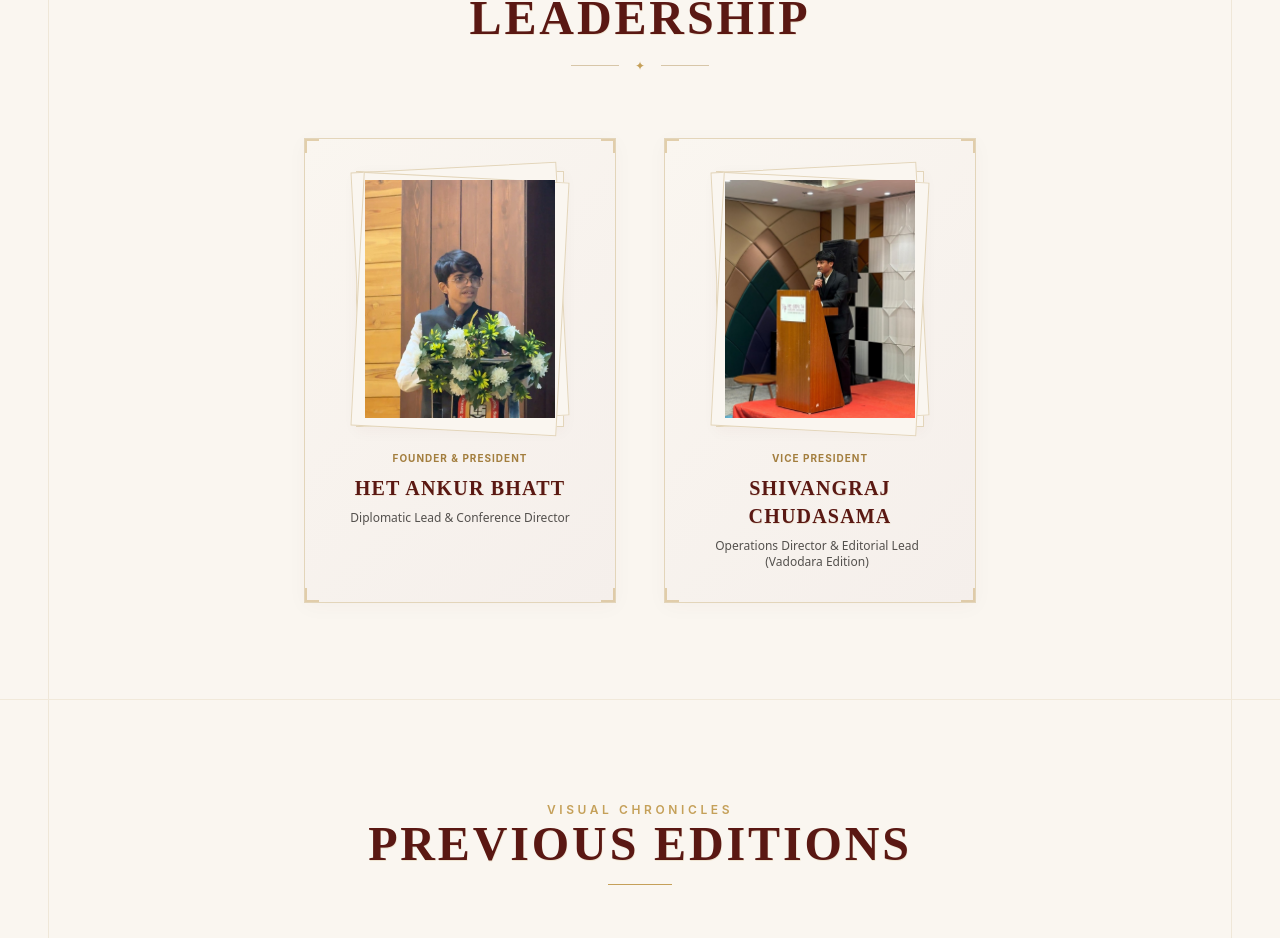
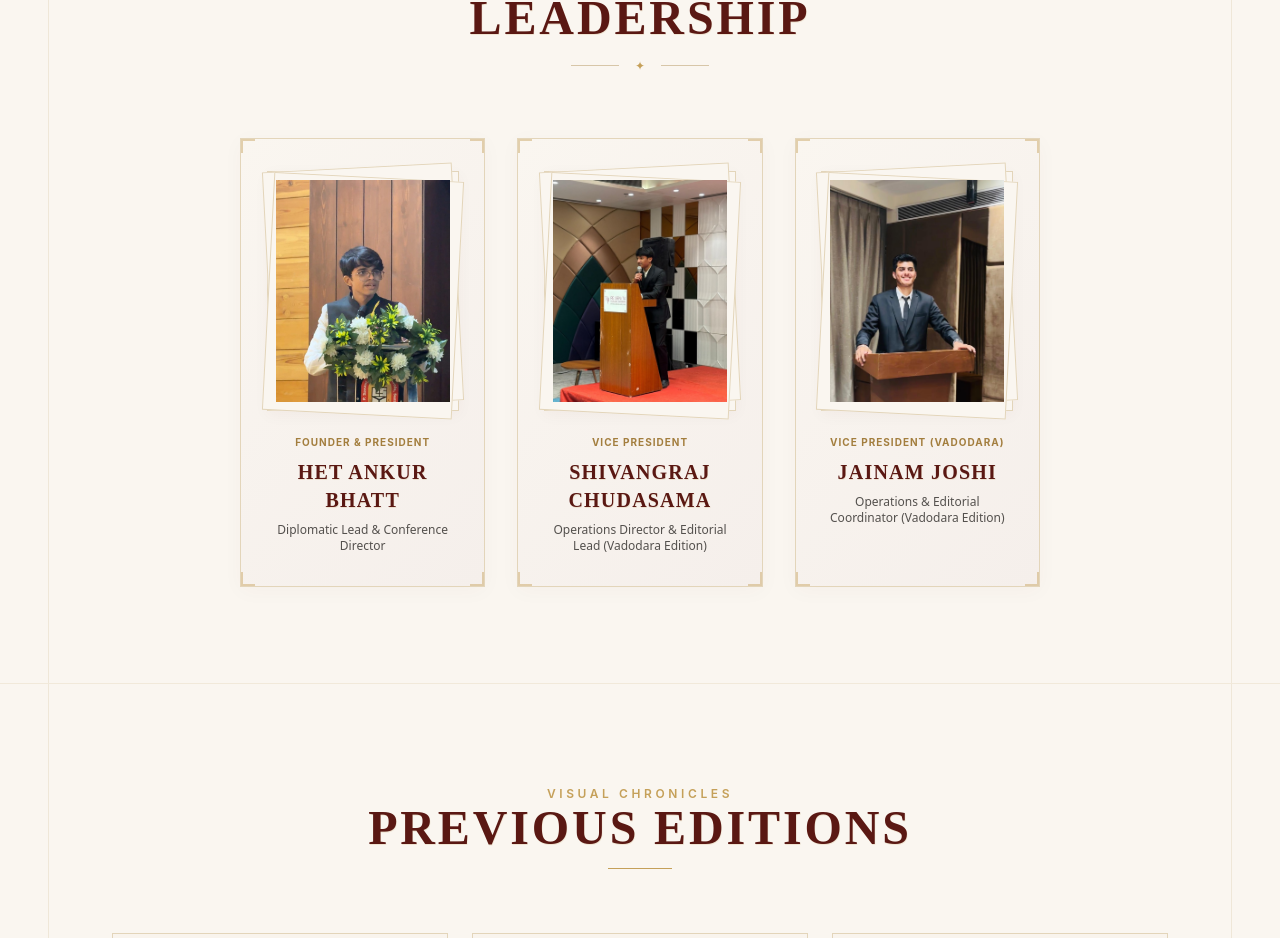
Before and after one commit to swasti-22/cmunvadodara, a Next.js app: page / in a window 1280 px wide. Shown: the part 6740-7678 px from the top of the page. Built offline with nearby package versions, Linux system fonts and the light colour scheme.

Commit message:
feat: add Jainam Joshi to Executive Board and re-layout grid to 3-column layout

```diff
--- a/components/Leadership.js
+++ b/components/Leadership.js
@@ -17,6 +17,13 @@ const leaders = [
     image: "/vice-president.jpg",
     fallbackInitial: "SC",
     description: "Operations Director & Editorial Lead (Vadodara Edition)",
+  },
+  {
+    role: "Vice President (Vadodara)",
+    name: "Jainam Joshi",
+    image: "/vp-vadodara.png",
+    fallbackInitial: "JJ",
+    description: "Operations & Editorial Coordinator (Vadodara Edition)",
   }
 ];
 
@@ -49,7 +56,7 @@ export default function Leadership() {
         </div>
 
         {/* Leaders Grid */}
-        <div className="grid grid-cols-1 md:grid-cols-2 gap-12 max-w-2xl mx-auto">
+        <div className="grid grid-cols-1 md:grid-cols-3 gap-8 max-w-4xl mx-auto">
           {leaders.map((leader, index) => (
             <motion.div
               key={index}
@@ -68,7 +75,7 @@ export default function Leadership() {
               {/* Portrait Frame Container with stacked card hover effect */}
               <div
                 onClick={() => setActivePhoto(leader)}
-                className="stack w-48 h-60 md:w-52 md:h-64 cursor-zoom-in"
+                className="stack w-44 h-56 md:w-48 md:h-60 cursor-zoom-in"
                 title="Click to view full photo"
               >
                 <div className="card">
```
Also changed, not shown: public/vp-vadodara.png (added).
